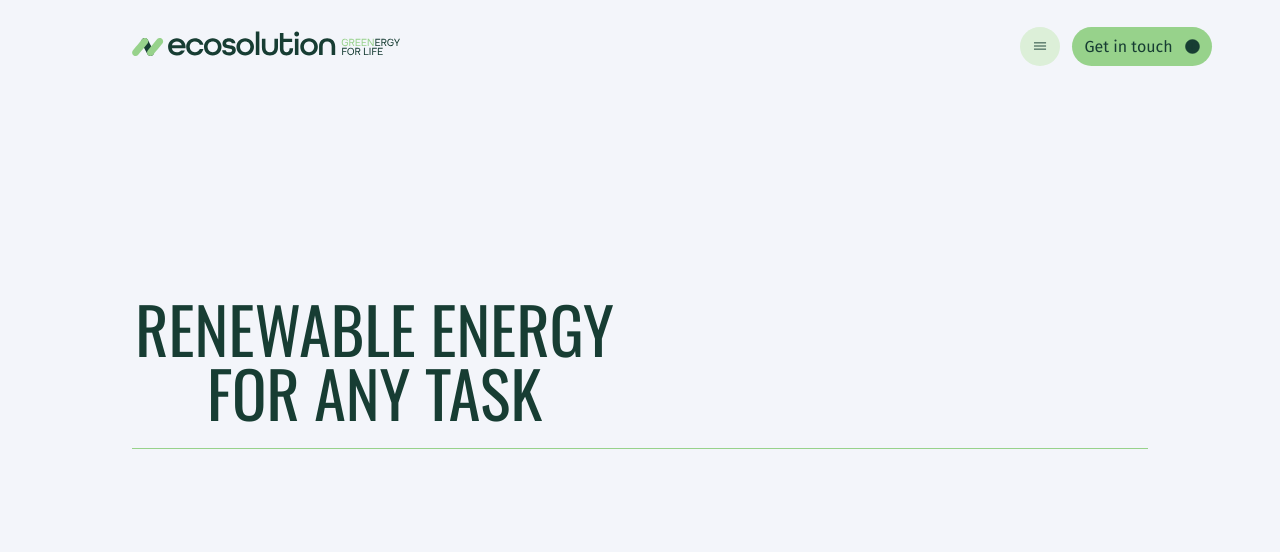
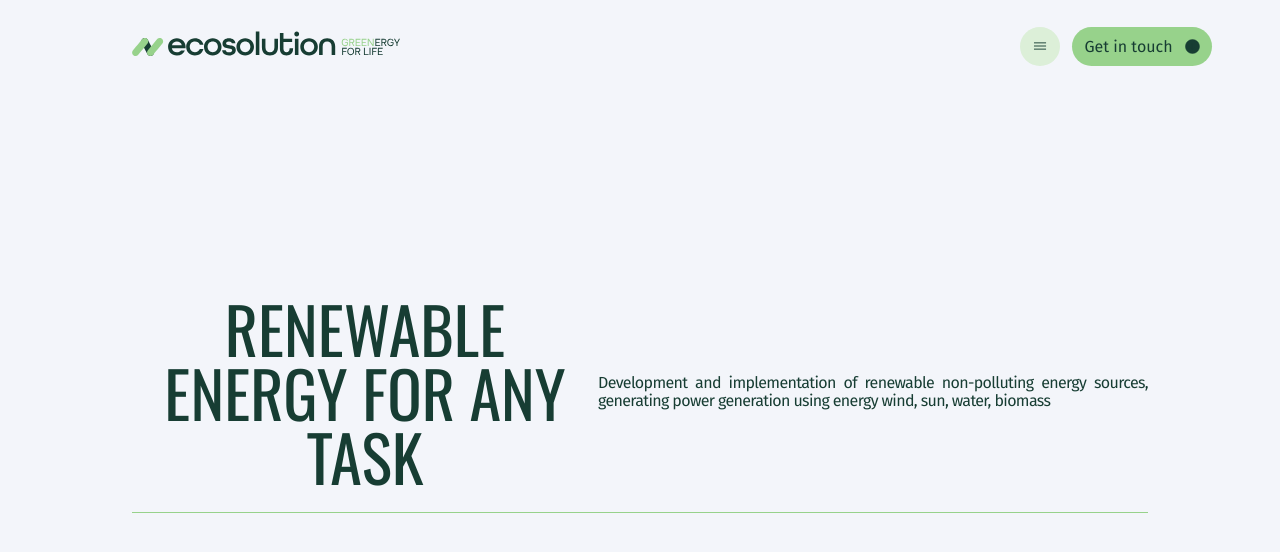
Before and after one commit to Marchenko1997/EcoSolutions, a React (Vite) app: page / in a window 1280 px wide. Shown: the top 552 px of the page. Built offline with nearby package versions, Linux system fonts and the light colour scheme.

Commit message:
update text for Main section

```diff
--- /dev/null
+++ b/src/components/Common/Text/Text.jsx
@@ -0,0 +1,8 @@
+
+import { TextMain } from "./Text.styled";
+
+const Text = ({ children }) => {
+  return <TextMain>{children}</TextMain>;
+};
+
+export default Text;
--- /dev/null
+++ b/src/components/Common/Text/Text.styled.jsx
@@ -0,0 +1,6 @@
+import styled from "styled-components";
+
+export const TextMain = styled.p`
+  letter-spacing: -0.04em;
+  text-align: justify;
+`;
--- a/src/components/Hero/Hero.jsx
+++ b/src/components/Hero/Hero.jsx
@@ -1,11 +1,13 @@
 import TitleHero from "./TitleHero/TitleHero"
 import { SectionHero, ContentHero } from "./Hero.styled"
+import TextHero from "./TextHero/TextHero.jsx";
 
 const Hero = () => {
   return (
       <SectionHero>
           <ContentHero>
               <TitleHero />
+              <TextHero />
           </ContentHero>
     </SectionHero>
   )
--- a/src/components/Hero/TextHero/TextHero.jsx
+++ b/src/components/Hero/TextHero/TextHero.jsx
@@ -0,0 +1,13 @@
+
+import Text from "../../Common/Text/Text";
+
+const TextHero = () => {
+  return (
+    <Text>
+      Development and implementation of renewable non-polluting energy sources,
+      generating power generation using energy wind, sun, water, biomass
+    </Text>
+  );
+};
+
+export default TextHero;
```
Also changed, not shown: src/components/Hero/TextHero/TextHero.styled.jsx (deleted).
